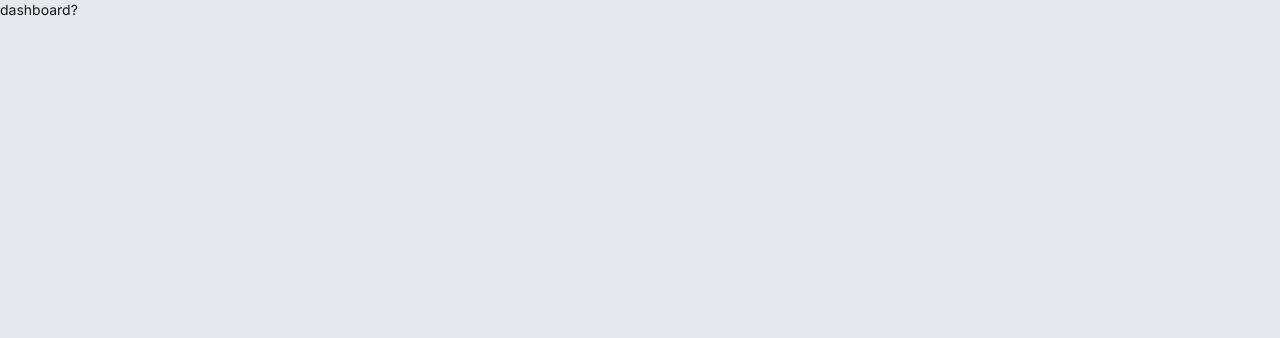
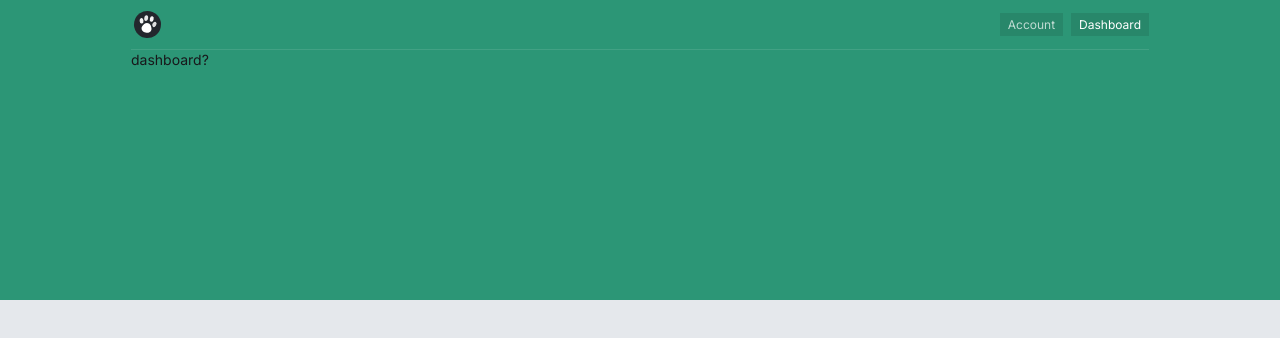
Before and after one commit to MagikMaik/petsoft, a Next.js app: page /app/dashboard in a window 1280 px wide. Shown: the top 338 px of the page. Built offline with nearby package versions, Linux system fonts and the light colour scheme.

Commit message:
app header

```diff
--- /dev/null
+++ b/src/app/(app)/app/layout.tsx
@@ -0,0 +1,18 @@
+import AppFooter from "@/components/appfooter";
+import AppHeader from "@/components/appheader";
+import BackgroundPattern from "@/components/backgroundpattern";
+import React from "react";
+
+export default function Layout({ children }: { children: React.ReactNode }) {
+  return (
+    <>
+      <BackgroundPattern />
+      <div className="max-w-[1050px] mx-auto px-4">
+        <AppHeader />
+        {children}
+
+        <AppFooter />
+      </div>
+    </>
+  );
+}
--- /dev/null
+++ b/src/components/appfooter.tsx
@@ -0,0 +1,9 @@
+import React from 'react'
+
+export default function AppFooter() {
+  return (
+    <div>
+
+    </div>
+  )
+}
--- /dev/null
+++ b/src/components/appheader.tsx
@@ -0,0 +1,37 @@
+"use client";
+import React from "react";
+import Logo from "./logo";
+import Link from "next/link";
+import { usePathname } from "next/navigation";
+import { cn } from "@/lib/utils";
+
+const routes = [
+  { label: "Account", path: "/app/account" },
+  { label: "Dashboard", path: "/app/dashboard" },
+];
+
+export default function AppHeader() {
+  const activePathname = usePathname();
+  return (
+    <header className="flex justify-between items-center border-b border-white/10 py-2">
+      <Logo />
+      <nav>
+        <ul className="flex gap-2 text-xs">
+          {routes.map((route) => (
+            <li key={route.path}>
+              <Link
+                href={route.path}
+                className={cn(
+                  "text-white/70 bg-black/10 rounder-sm px-2 py-1 hover:text-white transition",
+                  { "bg-black/10 text-white": route.path === activePathname }
+                )}
+              >
+                {route.label}
+              </Link>
+            </li>
+          ))}
+        </ul>
+      </nav>
+    </header>
+  );
+}
--- /dev/null
+++ b/src/components/backgroundpattern.tsx
@@ -0,0 +1,7 @@
+import React from "react";
+
+export default function BackgroundPattern() {
+  return (
+    <div className="bg-[#2c9676] h-[300px] w-full absolute top-0 -z-10"></div>
+  );
+}
--- a/src/components/logo.tsx
+++ b/src/components/logo.tsx
@@ -5,7 +5,7 @@ import Link from "next/link";
 export default function Logo() {
   return (
     <Link href="/">
-      <Image src={logo} alt="Petsoft logo" />;
+      <Image src={logo} alt="Petsoft logo" />
     </Link>
   );
 }
```
